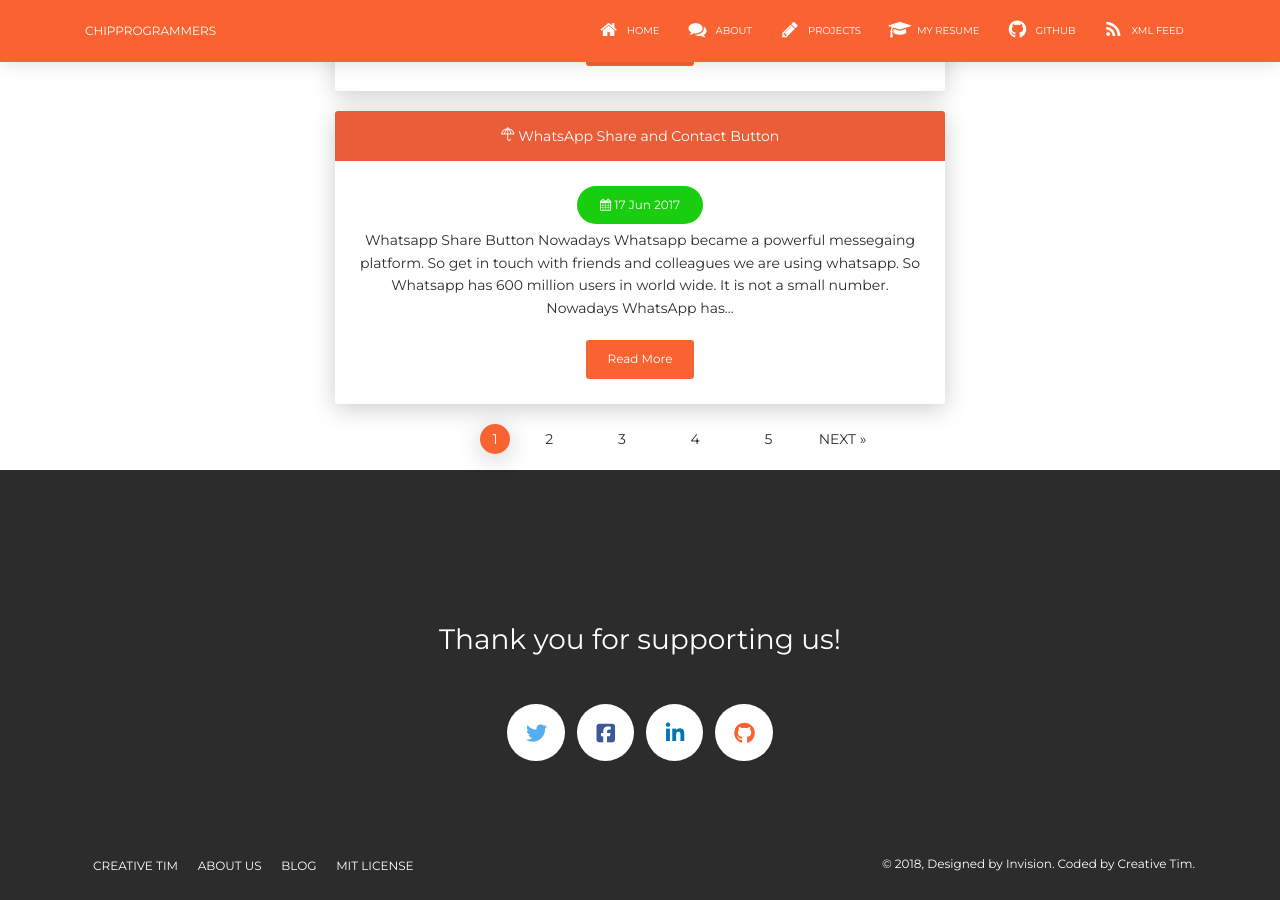
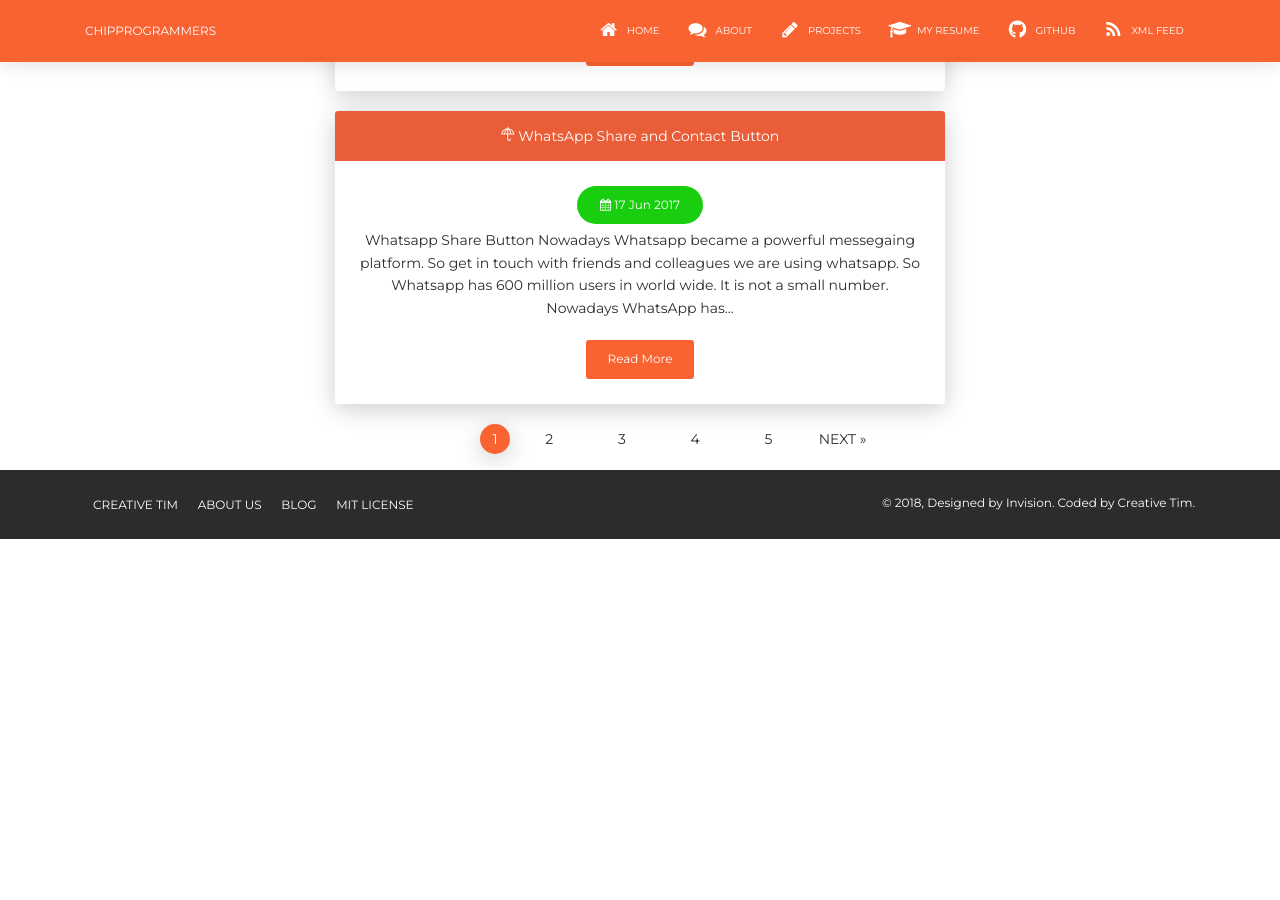
Before and after one commit to tip4programs/imbue, a Jekyll site: the page built from index.html, in a window 1280 px wide and 900 px high, scrolled down 1250 px. Built offline with Jekyll 4.4.1, drawn with Linux system fonts in a browser that asks for light colours; nearby versions of some CDN libraries; the list of posts is cut into pages by our own code; after the commit the page ends 1789 px from its top, so only the background shows below that.

Commit message:
Update footer.html

```diff
--- a/_includes/footer.html
+++ b/_includes/footer.html
@@ -1,24 +1,3 @@
-<div class="section section-comtact_us" id="#contact_us" data-background-color="black">
-<div class="row justify-content-md-center sharing-area text-center">
-   <div class="text-center col-md-12 col-lg-8">
-  <h3>Thank you for supporting us!</h3>
-    </div>
-  <div class="text-center col-md-12 col-lg-8">
-   <a target="_blank" href="https://www.twitter.com/creativetim" class="btn btn-neutral btn-icon btn-twitter btn-round btn-lg" rel="tooltip" title="Follow us">
-  <i class="fa fa-twitter"></i>
-    </a>
-   <a target="_blank" href="https://www.facebook.com/creativetim" class="btn btn-neutral btn-icon btn-facebook btn-round btn-lg" rel="tooltip" title="Like us">
- <i class="fa fa-facebook-square"></i>
-   </a>
-  <a target="_blank" href="https://www.linkedin.com/company-beta/9430489/" class="btn btn-neutral btn-icon btn-linkedin btn-lg btn-round" rel="tooltip" title="Follow us">
-   <i class="fa fa-linkedin"></i>
-    </a>
-   <a target="_blank" href="https://github.com/creativetimofficial/now-ui-kit" class="btn btn-neutral btn-icon btn-github btn-round btn-lg" rel="tooltip" title="Star on Github">
-     <i class="fa fa-github"></i>
-   </a>
-      </div>
-   </div>
-   </div>
 <footer class="footer" data-background-color="black">
             <div class="container">
                 <nav>
```
